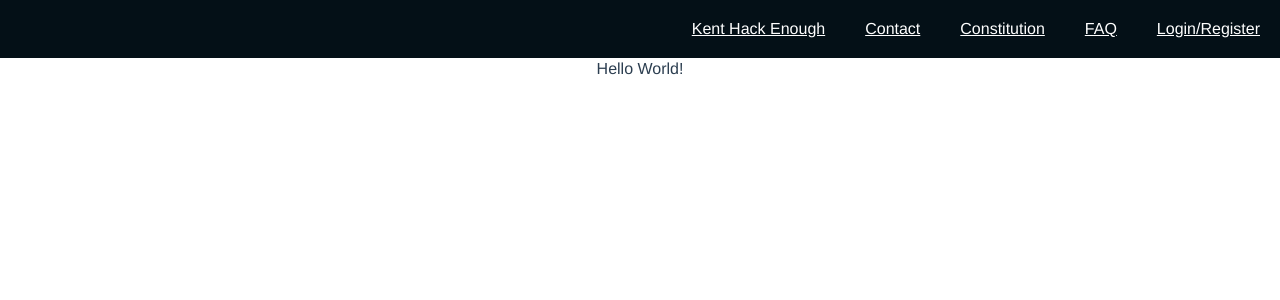
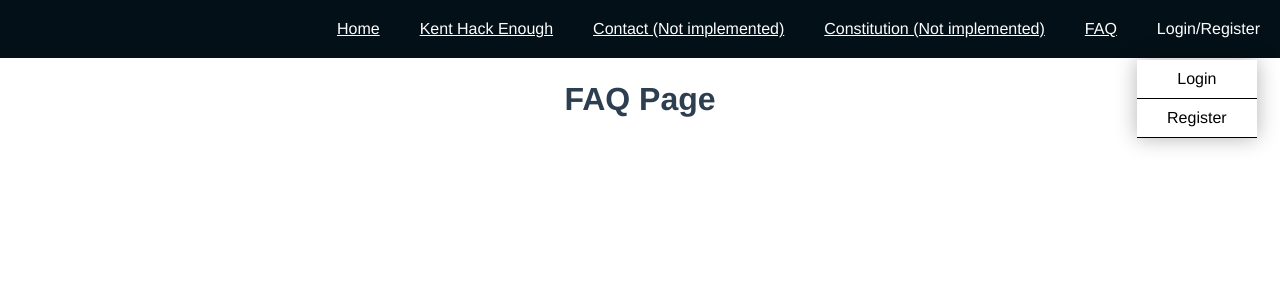
Before and after one commit to vala9999/2018-Hacksu-ui-main, a Vue app in the folder hacksu-ui/: page /FAQ in a window 1280 px wide. Both pictures are taken after a click on the link "Login/Register". Shown: the top 300 px of the page. Built offline with nearby package versions, Linux system fonts and the light colour scheme.

Commit message:
Fixing small syntax problems, redundant css, etc

```diff
--- a/hacksu-ui/src/App.vue
+++ b/hacksu-ui/src/App.vue
@@ -2,19 +2,26 @@
   <div id="app">
     <header>
     <ul id="banner">
+      <a href="/" class="bannerItem">
+        Home
+      </a>
       <a href="https://khe.io" class="bannerItem" target="_blank">
         Kent Hack Enough
       </a>
       <a href="#" class="bannerItem">
-        Contact
+        Contact (Not implemented)
       </a>
       <a href="#" class="bannerItem">
-        Constitution
+        Constitution (Not implemented)
       </a>
-      <a href="#" class="bannerItem">
+      <a href="FAQ" class="bannerItem">
         FAQ
       </a>
-      <a href="#" class="bannerItem">
+      <a @click="loginShown = !loginShown" class="bannerItem">
+        <div class="subMenu" v-if="loginShown">
+          <a>Login</a>
+          <a>Register</a>
+        </div>
         Login/Register
       </a>
     </ul>
@@ -27,6 +34,11 @@
 <script>
 export default {
   name: 'app',
+  data() {
+    return {
+      loginShown: false,
+    }
+  }
 };
 </script>
 
@@ -67,12 +79,45 @@ header li {
   height: 100%;
   display: inline-block;
   padding: 20px 20px;
+  cursor: pointer;
 
 }
 .bannerItem:hover {
   background: #4683FF;
 
 }
+
+  .subMenu {
+    background: white;
+    color: black;
+    text-decoration: none;
+    position: absolute;
+    margin-top: 40px;
+    margin-left: -20px;
+    box-shadow: 0px 0px 20px rgba(0,0,0,.3);
+    animation: slideOut .3s linear;
+    overflow: hidden;
+  }
+
+  .subMenu a {
+    display: block;
+    padding: 10px;
+    border-bottom: solid 1px black;
+    min-width: 100px;
+    transition-duration: .3s;
+  }
+  .subMenu a:hover {
+    background: lightgray;
+  }
+
+  @keyframes slideOut {
+    from {
+      max-height: 0px;
+    }
+    to {
+      max-height: 400px;
+    }
+  }
 
 #app {
   font-family: 'Avenir', Helvetica, Arial, sans-serif;
--- a/hacksu-ui/src/components/FAQ.vue
+++ b/hacksu-ui/src/components/FAQ.vue
@@ -1,6 +1,6 @@
           /* eslint-disable /
 <template>
- <div> Hello World!</div>
+ <h1>FAQ Page</h1>
 </template>
 
 <script>
@@ -8,8 +8,7 @@ export default {
   name: 'HelloWorld',
   data() {
     return {
-      myName: 'ben',
-      names: ['elizabeth', 'alex', 'sami'],
+
     };
   },
   methods: {
--- a/hacksu-ui/src/components/HelloWorld.vue
+++ b/hacksu-ui/src/components/HelloWorld.vue
@@ -322,9 +322,12 @@ a:visited {
 a:hover {
   text-decoration: underline;
 }
+  .white-link {
+    color: white;
+  }
 .white-link:hover {
   text-decoration: underline;
-  color: black;
+  color: white;
 }
 button {
   width: auto;
@@ -372,6 +375,8 @@ p {
   font-size: 1em;
   line-height: 1.2em;
 }
+
+
 label {
   display: block;
   width: 100%;
```
